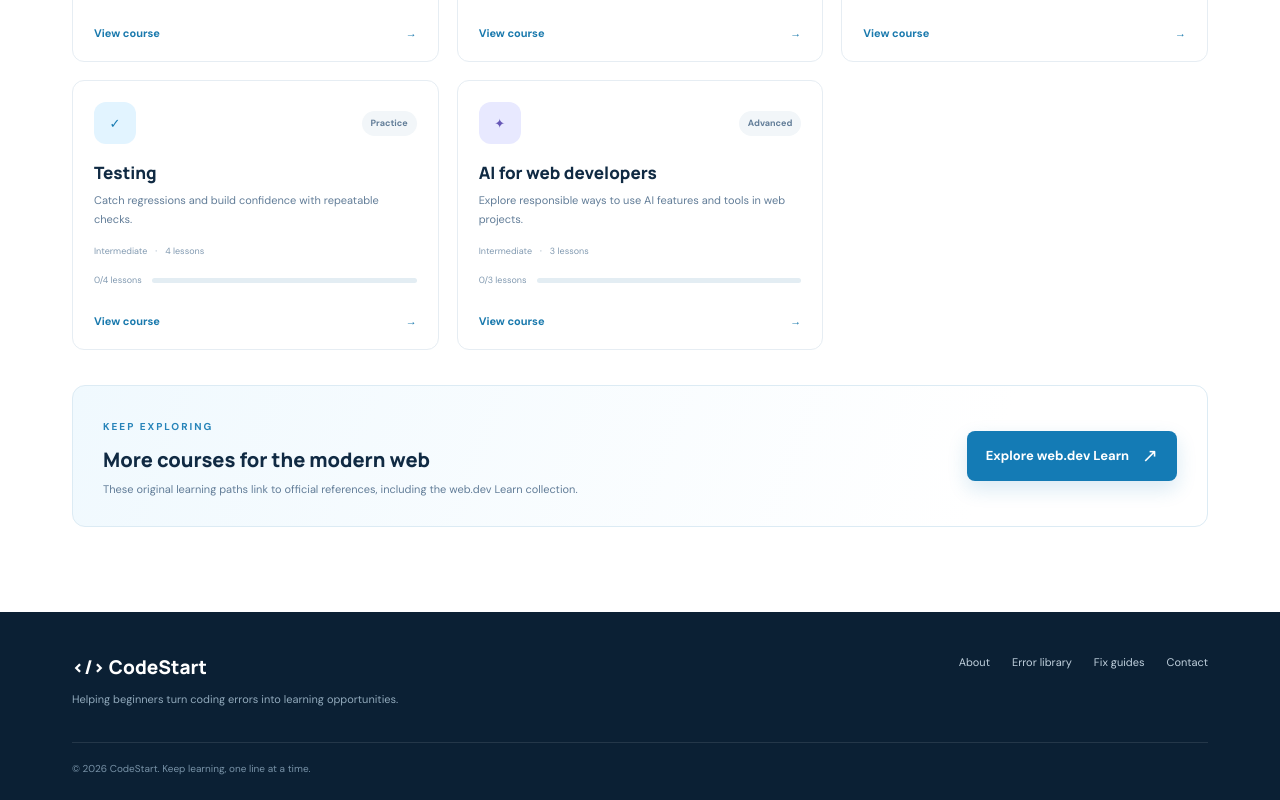
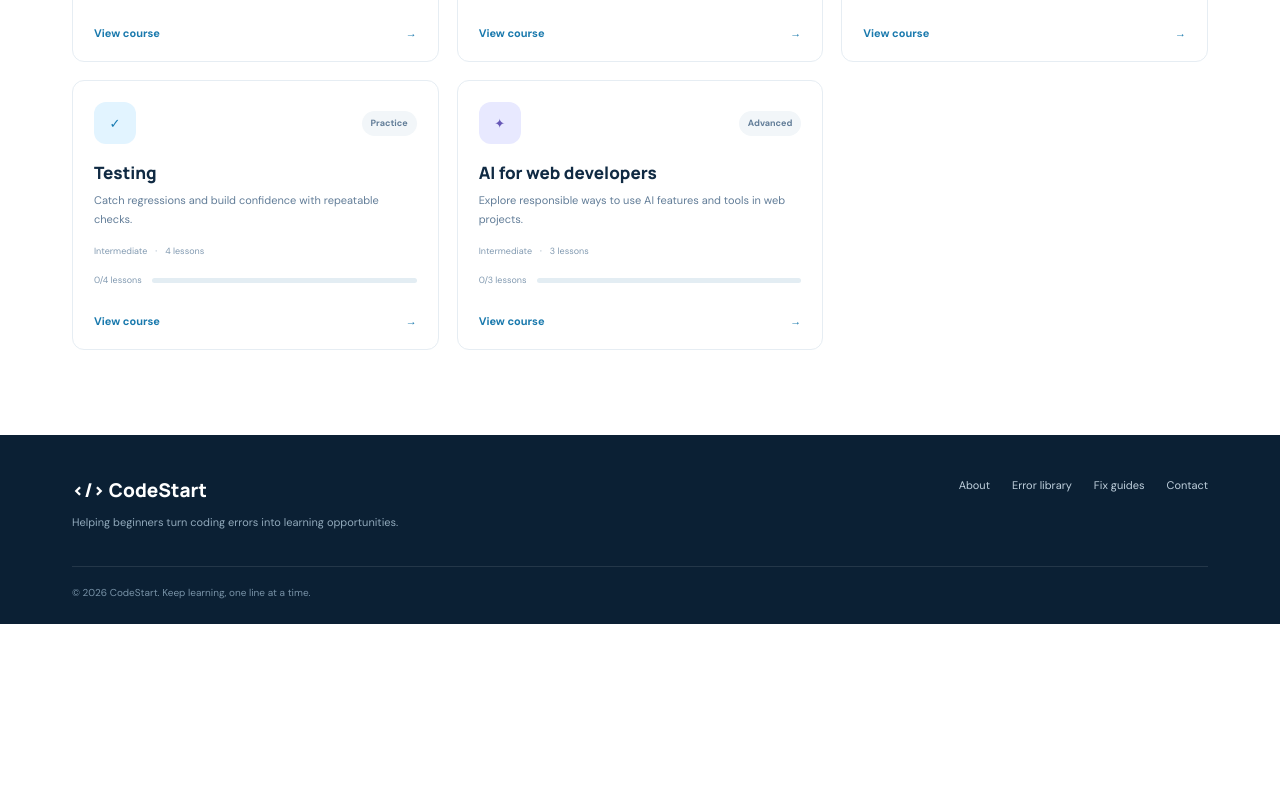
Before and after one commit to jitarthbhudiya/web-development-learning-project, a React (Vite) app in the folder web-development-learning/: page /learn in a window 1280 px wide. Shown: the part 1876-2676 px from the top of the page. After the commit the page ends 2500 px from the top, so only its background shows below. Built offline with nearby package versions, Linux system fonts and the light colour scheme.

Commit message:
Update website

```diff
--- a/web-development-learning/src/pages/Learn.jsx
+++ b/web-development-learning/src/pages/Learn.jsx
@@ -132,10 +132,7 @@ export default function Learn() {
         </div>
       </article>}
 
-      <div className="webdev-learning-callout">
-        <div><span className="eyebrow">KEEP EXPLORING</span><h2>More courses for the modern web</h2><p>These original learning paths link to official references, including the web.dev Learn collection.</p></div>
-        <a className="btn-primary-custom" href="https://web.dev/learn" target="_blank" rel="noopener noreferrer">Explore web.dev Learn <span aria-hidden="true">↗</span></a>
-      </div>
+
     </div></section>
   </div>;
 }
```
